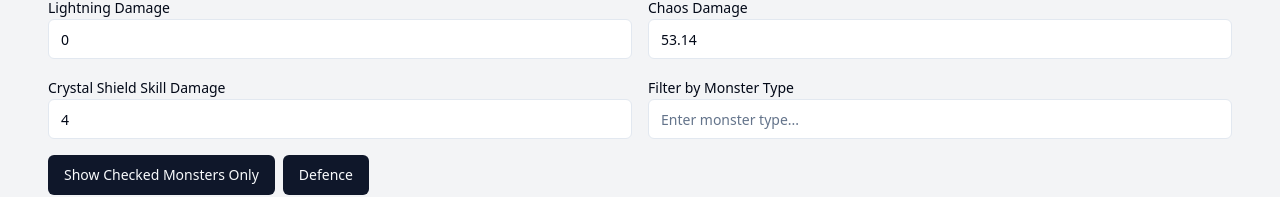
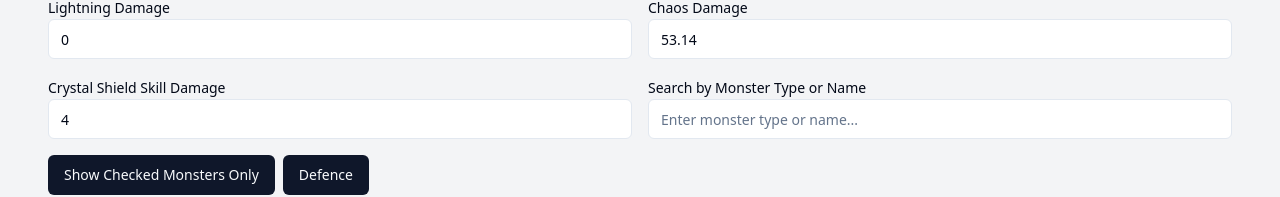
Before and after one commit to bensoro2/monster-math-magic-02, a React (Vite) app: page / in a window 1280 px wide. Shown: the part 413-610 px from the top of the page. Built offline with nearby package versions, Linux system fonts and the light colour scheme.

Commit message:
Add monster name search filter
Implement a textbox for filtering monsters by name in the Monster Damage Calculator component. This allows users to easily search and find specific monsters based on their names.
[skip gpt_engineer]

```diff
--- a/src/components/MonsterDamageCalculator.jsx
+++ b/src/components/MonsterDamageCalculator.jsx
@@ -32,7 +32,7 @@ const MonsterDamageCalculator = () => {
 
   const [checkedMonsters, setCheckedMonsters] = useState({});
   const [showCheckedOnly, setShowCheckedOnly] = useState(false);
-  const [typeFilter, setTypeFilter] = useState('');
+  const [searchTerm, setSearchTerm] = useState('');
 
   const calculateDamage = (monster) => {
     let physicalDamage = 0;
@@ -102,7 +102,8 @@ const MonsterDamageCalculator = () => {
 
   const filteredMonsters = monsters.filter(monster =>
     (!showCheckedOnly || checkedMonsters[monster.name]) &&
-    (typeFilter === '' || monster.type.toLowerCase().includes(typeFilter.toLowerCase()))
+    (monster.type.toLowerCase().includes(searchTerm.toLowerCase()) ||
+     monster.name.toLowerCase().includes(searchTerm.toLowerCase()))
   );
 
   return (
@@ -141,13 +142,13 @@ const MonsterDamageCalculator = () => {
           />
         </div>
         <div>
-          <Label htmlFor="typeFilter">Filter by Monster Type</Label>
+          <Label htmlFor="searchTerm">Search by Monster Type or Name</Label>
           <Input
-            id="typeFilter"
+            id="searchTerm"
             type="text"
-            value={typeFilter}
-            onChange={(e) => setTypeFilter(e.target.value)}
-            placeholder="Enter monster type..."
+            value={searchTerm}
+            onChange={(e) => setSearchTerm(e.target.value)}
+            placeholder="Enter monster type or name..."
           />
         </div>
       </div>
```
